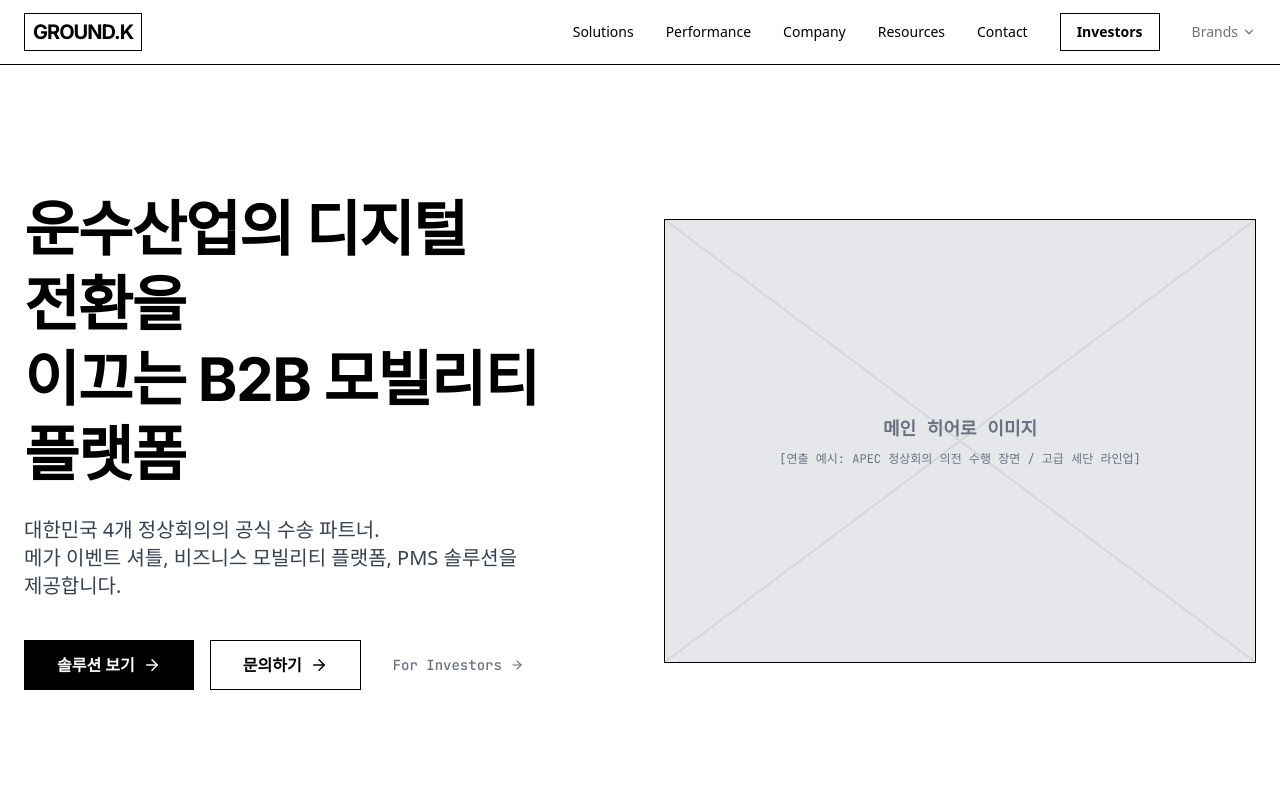
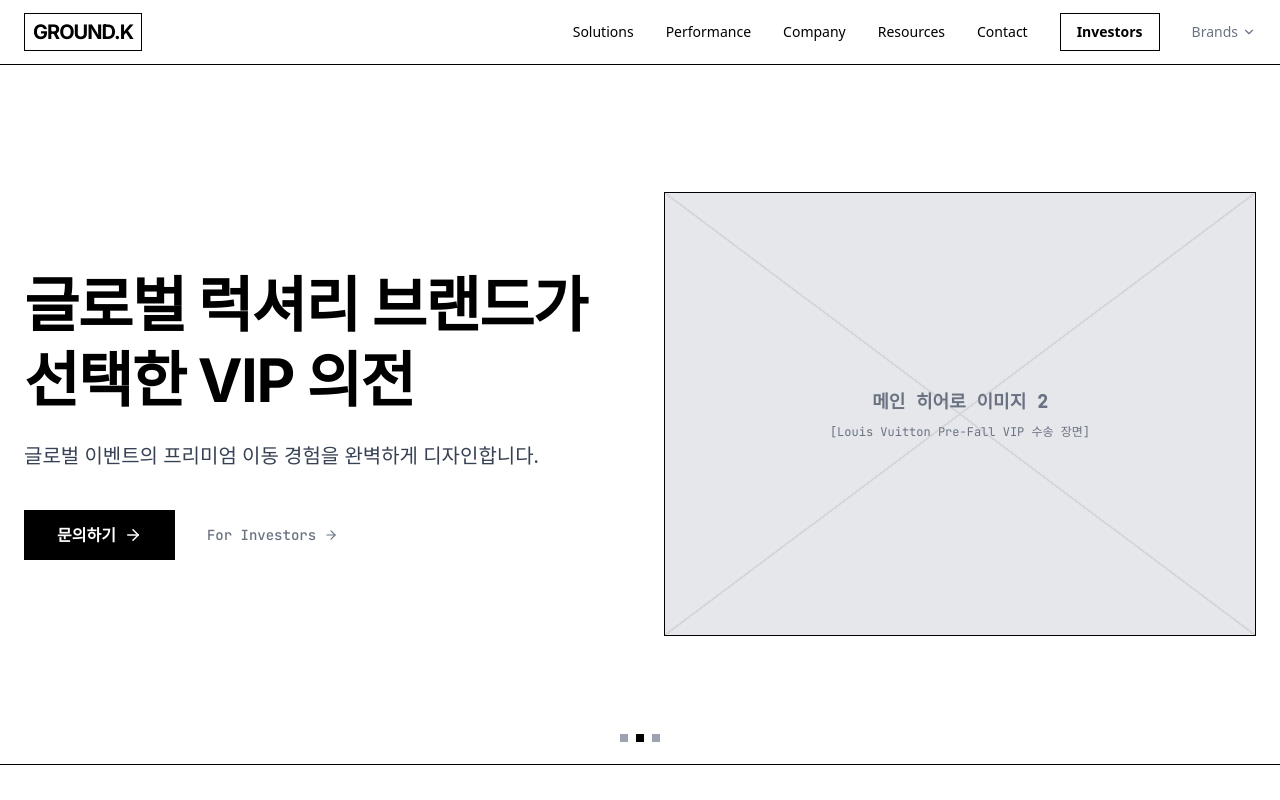
Before and after one commit to jakeon32/groundkIR, a React (Vite) app in the folder site/: page / in a window 1280 px wide. Shown: the top 800 px of the page. Built offline with nearby package versions, Linux system fonts and the light colour scheme.

Commit message:
Update Hero section, KPI, and IR material policies

```diff
--- a/site/package.json
+++ b/site/package.json
@@ -18,7 +18,8 @@
     "react": "^19.2.0",
     "react-dom": "^19.2.0",
     "react-helmet-async": "^2.0.5",
-    "react-router-dom": "^7.13.0"
+    "react-router-dom": "^7.13.0",
+    "swiper": "^12.1.2"
   },
   "devDependencies": {
     "@eslint/js": "^9.39.1",
--- a/site/src/components/sections/ContactForm.tsx
+++ b/site/src/components/sections/ContactForm.tsx
@@ -1,37 +1,20 @@
 import React from 'react';
-import { Download, MapPin, Mail, Phone } from 'lucide-react';
+import { MapPin, Mail, Phone } from 'lucide-react';
 
 const ContactForm: React.FC = () => {
     return (
         <section className="py-20">
             <div className="max-w-7xl mx-auto px-6 grid grid-cols-1 md:grid-cols-2 gap-16">
 
-                {/* Left: Contact Info & IR Deck */}
+                {/* Left: Contact Info */}
                 <div>
                     <h2 className="text-3xl font-bold font-display text-black mb-8">Get in Touch</h2>
                     <p className="text-lg text-gray-700 mb-12">
                         그라운드케이의 성장에 관심이 있으신가요?<br />
-                        IR 담당자에게 직접 문의하거나 회사소개서를 확인해보세요.
+                        궁금하신 점이나 IR 자료 요청은 문의하기 양식 또는 연락처를 통해 언제든 문의해 주세요.
                     </p>
 
-                    <div className="mb-12">
-                        <div className="flex flex-col gap-3 mb-4">
-                            <input
-                                type="email"
-                                placeholder="Email required for download"
-                                className="w-full md:w-auto border border-black p-3 bg-white focus:outline-none focus:ring-1 focus:ring-black text-sm"
-                            />
-                            <button className="w-full md:w-auto bg-black text-white px-8 py-4 font-bold flex items-center justify-center gap-3 hover:bg-gray-800 transition-colors">
-                                <Download size={20} />
-                                <span>IR Deck 다운로드 (PDF)</span>
-                            </button>
-                        </div>
-                        <p className="text-xs text-gray-500 font-mono">
-                            * 입력하신 이메일로 PDF가 발송됩니다 (Demo)
-                        </p>
-                    </div>
-
-                    <div className="space-y-6 border-t border-black pt-8">
+                    <div className="space-y-6 pt-4">
                         <div className="flex items-start gap-4">
                             <MapPin className="mt-1" />
                             <div>
--- a/site/src/components/sections/HomeHero.tsx
+++ b/site/src/components/sections/HomeHero.tsx
@@ -1,28 +1,61 @@
 import React from 'react';
 import { ArrowRight } from 'lucide-react';
 import { Link } from 'react-router-dom';
+import { Swiper, SwiperSlide } from 'swiper/react';
+import { Pagination, Autoplay, EffectFade } from 'swiper/modules';
+
+import 'swiper/css';
+import 'swiper/css/pagination';
+import 'swiper/css/effect-fade';
+
+// 핵심 커리어 기반 슬라이드 데이터
+const SLIDES = [
+    {
+        id: 1,
+        title: "APEC 2025 KOREA\n공식 수송관리 파트너",
+        description: "운수산업의 디지털 전환을 이끄는 B2B 모빌리티 플랫폼 기업",
+        placeholderText: "[APEC 2025 정상회의 의전 수행 장면]"
+    },
+    {
+        id: 2,
+        title: "글로벌 럭셔리 브랜드가\n선택한 VIP 의전",
+        description: "글로벌 이벤트의 프리미엄 이동 경험을 완벽하게 디자인합니다.",
+        placeholderText: "[Louis Vuitton Pre-Fall VIP 수송 장면]"
+    },
+    {
+        id: 3,
+        title: "68개국 재무장관·총재단\n메가 이벤트 차량 지원",
+        description: "9년 무사고 운영, 160+ 글로벌 클라이언트가 신뢰하는 오퍼레이션",
+        placeholderText: "[ADB 연차총회 2023 68개국 수송 장면]"
+    }
+];
 
 const HomeHero: React.FC = () => {
     return (
         <section className="relative w-full border-b border-black">
-            <div className="max-w-7xl mx-auto px-6 py-20 md:py-32 grid grid-cols-1 md:grid-cols-2 gap-12 items-center">
+            <Swiper
+                modules={[Pagination, Autoplay, EffectFade]}
+                effect="fade"
+                fadeEffect={{ crossFade: true }}
+                pagination={{ clickable: true }}
+                autoplay={{ delay: 5000, disableOnInteraction: false }}
+                loop={true}
+                className="w-full bg-white shadow-[0_0_0_100vmax_white]"
+            >
+                {SLIDES.map((slide) => (
+                    <SwiperSlide key={slide.id} className="bg-white">
+                        <div className="max-w-7xl mx-auto px-6 py-20 md:py-32 grid grid-cols-1 md:grid-cols-2 gap-12 items-center bg-white relative z-10 w-full h-full">
                             {/* Left: Text Content */}
                             <div className="w-full">
-                    <h1 className="text-5xl md:text-6xl font-bold text-black mb-6 leading-tight font-display tracking-tight break-keep">
-                        운수산업의 디지털 전환을<br />
-                        이끄는 B2B 모빌리티 플랫폼
+                                <h1 className="text-5xl md:text-6xl font-bold text-black mb-6 leading-tight font-display tracking-tight break-keep whitespace-pre-line">
+                                    {slide.title}
                                 </h1>
                                 <p className="text-xl text-gray-700 mb-10 font-normal max-w-2xl break-keep">
-                        대한민국 4개 정상회의의 공식 수송 파트너.<br />
-                        메가 이벤트 셔틀, 비즈니스 모빌리티 플랫폼, PMS 솔루션을 제공합니다.
+                                    {slide.description}
                                 </p>
 
-                    <div className="flex flex-wrap gap-4">
-                        <Link to="/solutions" className="flex items-center space-x-2 bg-black text-white px-8 py-3 font-bold border border-black hover:bg-white hover:text-black transition-colors">
-                            <span>솔루션 보기</span>
-                            <ArrowRight size={18} />
-                        </Link>
-                        <Link to="/contact" className="flex items-center space-x-2 border border-black text-black px-8 py-3 font-bold hover:bg-gray-100 transition-colors">
+                                <div className="flex flex-wrap gap-4 items-center">
+                                    <Link to="/contact" className="flex items-center space-x-2 bg-black text-white px-8 py-3 font-bold border border-black hover:bg-white hover:text-black transition-colors">
                                         <span>문의하기</span>
                                         <ArrowRight size={18} />
                                     </Link>
@@ -35,14 +68,32 @@ const HomeHero: React.FC = () => {
 
                             {/* Right: Wireframe Image Placeholder */}
                             <div className="aspect-[4/3] w-full bg-gray-100 border border-black relative image-placeholder">
-                    <div className="text-center p-4">
-                        <p className="font-bold text-lg mb-2">메인 히어로 이미지</p>
+                                <div className="absolute inset-0 flex flex-col items-center justify-center p-4">
+                                    <p className="font-bold text-lg mb-2">메인 히어로 이미지 {slide.id}</p>
                                     <p className="text-xs text-gray-500">
-                            [연출 예시: APEC 정상회의 의전 수행 장면 / 고급 세단 라인업]
+                                        {slide.placeholderText}
                                     </p>
                                 </div>
                             </div>
                         </div>
+                    </SwiperSlide>
+                ))}
+            </Swiper>
+
+            {/* Custom Styles overrides for Pagination to fit wireframe look */}
+            <style>{`
+                 .swiper-pagination-bullet-active {
+                    background: black !important;
+                }
+                .swiper-pagination-bullet {
+                    background: #9ca3af;
+                    opacity: 1;
+                }
+                .swiper-pagination {
+                    bottom: 1rem !important;
+                    z-index: 20 !important;
+                }
+            `}</style>
         </section>
     );
 };
--- a/site/src/components/sections/MainKPI.tsx
+++ b/site/src/components/sections/MainKPI.tsx
@@ -1,19 +1,24 @@
 import React from 'react';
 
 const kpiData = [
-    { value: '4회', label: '정상회의 공식 수송', desc: '한-아세안, APEC 2025 등' },
-    { value: '51억원', label: '2023 매출', desc: '전년 대비 70% 성장' },
+    { value: '4회', label: '정상회의 공식 수송', desc: '한-아세안, 한-태평양도서국, 한-아프리카, APEC 2025' },
+    { value: '51억원', label: '2023 매출', desc: '전년 대비 70% 성장, 2021 대비 5배' },
     { value: '160+', label: '글로벌 클라이언트', desc: '50+개국 네트워크 기반' },
-    { value: '3개', label: '사업 라인', desc: '이동 서비스 + SaaS + 플랫폼' },
+    { value: '3개', label: '사업 라인', desc: '이동 서비스 + SaaS + 셔틀 플랫폼' },
 ];
 
 const MainKPI: React.FC = () => {
     return (
         <section className="py-20 bg-white border-b border-black">
             <div className="max-w-7xl mx-auto px-6">
-                <h2 className="text-sm font-bold font-mono text-gray-500 mb-6 uppercase tracking-wider">
-                    Key Performance Indicators
-                </h2>
+                <div className="flex justify-between items-end mb-6">
+                    <h2 className="text-sm font-bold font-mono text-gray-500 uppercase tracking-wider">
+                        Key Performance Indicators
+                    </h2>
+                    <span className="text-xs font-mono text-gray-400">
+                        * As of 2024
+                    </span>
+                </div>
                 <div className="grid grid-cols-1 md:grid-cols-2 lg:grid-cols-4 gap-0 border-t border-l border-black">
                     {kpiData.map((item, index) => (
                         <div
@@ -22,7 +27,7 @@ const MainKPI: React.FC = () => {
                         >
                             <h3 className="text-4xl font-bold text-black mb-2 font-display">{item.value}</h3>
                             <p className="text-lg font-bold text-gray-900 mb-4">{item.label}</p>
-                            <p className="text-sm text-gray-600 leading-relaxed font-mono text-xs">{item.desc}</p>
+                            <p className="text-sm text-gray-600 leading-relaxed font-mono">{item.desc}</p>
                         </div>
                     ))}
                 </div>
```
Also changed, not shown: site/src/components/sections/ir/IRLatestMaterials.tsx (+8 -7 lines), site/src/pages/ir/IRHome.tsx (+7 -14 lines), site/src/pages/ir/Library.tsx (+14 -10 lines), 2 other files (tests, documents, lock files or other folders). Lines whose indentation alone changed are shown as unchanged.
